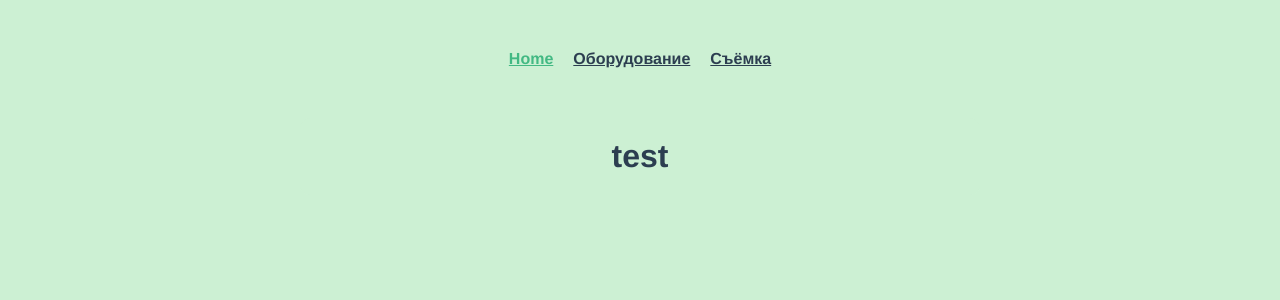
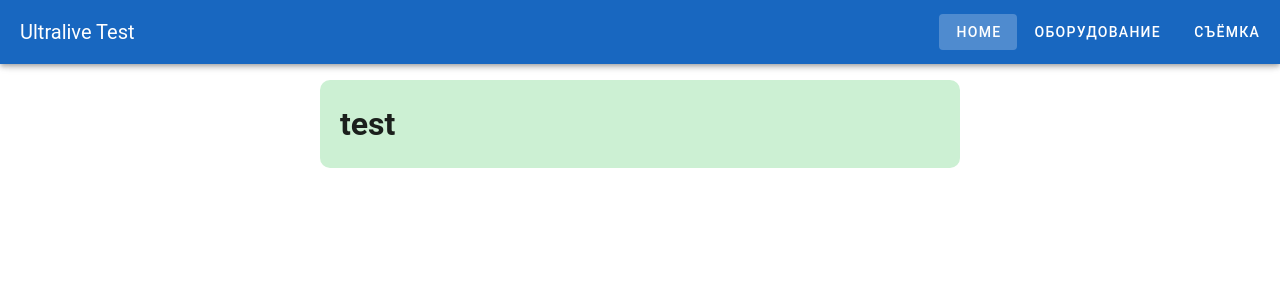
Before and after one commit to VyacheslavKuchumov/ultralive-stuff, a Vue app in the folder front/: page / in a window 1280 px wide. Shown: the top 300 px of the page. Built offline with nearby package versions, Linux system fonts and the light colour scheme.

Commit message:
a lot of changes to make vuetify work

```diff
--- a/front/package.json
+++ b/front/package.json
@@ -7,6 +7,7 @@
     "build": "vue-cli-service build"
   },
   "dependencies": {
+    "@mdi/font": "^7.4.47",
     "axios": "^1.6.7",
     "vue": "^3.2.13",
     "vue-router": "^4.0.3",
@@ -16,7 +17,9 @@
     "@vue/cli-plugin-router": "~5.0.0",
     "@vue/cli-plugin-vuex": "~5.0.0",
     "@vue/cli-service": "~5.0.0",
-    "vue-cli-plugin-vuetify": "~2.5.8"
+    "vite-plugin-vuetify": "^2.0.4",
+    "vue-cli-plugin-vuetify": "~2.5.8",
+    "vuetify": "^3.7.1"
   },
   "browserslist": [
     "> 1%",
--- a/front/src/App.vue
+++ b/front/src/App.vue
@@ -1,16 +1,20 @@
 <template>
-  <nav>
-    <router-link to="/">Home</router-link>
-    <router-link to="/equipment">Оборудование</router-link>
-    <router-link to="/shooting">Съёмка</router-link>
-    <!-- <router-link v-if="isAuth" to="/card">My card</router-link>  -->
-    <!-- <router-link to="/about">About</router-link>  -->
-    <!-- <router-link  to="/search">Look up someone else's card</router-link>  -->
-    <!-- <router-link v-if="!isAuth" to="/register">Register</router-link>  -->
-    <!-- <router-link v-if="!isAuth" to="/login">Login</router-link>
-    <a v-if="isAuth" @click="logout()">Logout</a> -->
-  </nav>
-  <router-view/>
+  <v-app>
+    <v-app-bar color="primary" dark >
+      <v-toolbar-title>Ultralive Test</v-toolbar-title>
+      <v-spacer></v-spacer>
+
+      <v-btn text to="/">Home</v-btn>
+      <v-btn text to="/equipment">Оборудование</v-btn>
+      <v-btn text to="/shooting">Съёмка</v-btn>
+    </v-app-bar>
+    <v-main>
+      <v-container>
+        <router-view />
+      </v-container>
+
+    </v-main>
+  </v-app>
 </template>
 
 <script>
@@ -35,31 +39,5 @@ export default{
 </script>
 
 <style>
-#app {
-  font-family: Avenir, Helvetica, Arial, sans-serif;
-  -webkit-font-smoothing: antialiased;
-  -moz-osx-font-smoothing: grayscale;
-  text-align: center;
-  color: #2c3e50;
-}
 
-nav {
-  display: flex;
-  flex-direction: row;
-  column-gap: 20px;
-  margin: auto;
-  justify-content: center;
-  width:20vw;
-  margin-top: 50px;
-  margin-bottom: 50px;
-}
-
-nav a {
-  font-weight: bold;
-  color: #2c3e50;
-}
-
-nav a.router-link-exact-active {
-  color: #42b983;
-}
 </style>
--- a/front/src/main.js
+++ b/front/src/main.js
@@ -2,13 +2,42 @@ import { createApp } from 'vue'
 import App from './App.vue'
 import router from './router'
 import store from './store'
-import components from '@/components/ui'
+// import components from '@/components/ui'
 
+
+
+
+
+
+
+// Vuetify
+import 'vuetify/styles'
+import { createVuetify } from 'vuetify'
+import * as components from 'vuetify/components'
+import * as directives from 'vuetify/directives'
+import '@mdi/font/css/materialdesignicons.css'
+import { aliases, mdi } from 'vuetify/iconsets/mdi-svg'
+
+
+
+const vuetify = createVuetify({
+  components,
+  directives,
+  icons: {
+    defaultSet: 'mdi',
+    aliases,
+    sets: {
+      mdi,
+    },
+  },
+
+})
 
 const app = createApp(App)
 
-components.forEach(component => {
-    app.component(component.name, component)
-});
+// components.forEach(component => {
+//     app.component(component.name, component)
+// });
 
-app.use(store).use(router).mount('#app')
+
+app.use(store).use(vuetify).use(router).mount('#app')
--- /dev/null
+++ b/front/src/store/equipment.js
@@ -0,0 +1,24 @@
+import instance from "@/middlewares"
+
+export default {
+    name: 'equipment',
+    state: () => ({
+        equipment: null
+    }),
+    mutations: {
+        setEquipment(state, equipment) {
+            state.equipment = equipment
+        }
+    },
+    actions: {
+        async getAllEquipment({ commit }) {
+
+            const equipment = await instance.get(`/api/equipment`)
+            if (equipment) return commit('setEquipment', equipment.data)
+            console.log(equipment.message);
+        },
+
+    },
+
+    namespaced: true
+};
--- a/front/src/store/index.js
+++ b/front/src/store/index.js
@@ -2,6 +2,7 @@ import { createStore } from 'vuex'
 import auth from '@/store/auth'
 import user from '@/store/user'
 import stuff from '@/store/stuff'
+import equipment from '@/store/equipment'
 export default createStore({
   state: {
   },
@@ -15,5 +16,6 @@ export default createStore({
     auth: auth,
     user: user,
     stuff: stuff,
+    equipment: equipment,
   }
 })
--- a/front/src/views/EquipmentView.vue
+++ b/front/src/views/EquipmentView.vue
@@ -1,18 +1,45 @@
 <template>
     <div>
-      Оборудование
+        <h2>Оборудование</h2>
+
+            <v-icon icon="mdi" />
+
+
+
+        <v-data-table
+            :headers="headers"
+            :items="equipment"
+            class="elevation-1">
+
+        </v-data-table>
     </div>
 </template>
 
 <script>
+    import { mapActions, mapState } from 'vuex';
+
     export default {
         data() {
-        return {
+            return {
 
-        };
+            };
+        },
+        computed: {
+        ...mapState('equipment', ['equipment']),  // Correctly map the equipment state
+        headers() {
+            return [
+                { title: 'ID', key: 'id'},
+                { title: 'Название', key: 'equipment_name' },
+                { title: 'Серийный номер', key: 'serial_number' },
+
+            ];
+        }
         },
         methods: {
-
+        ...mapActions('equipment', ['getAllEquipment'])  // Map the getAllEquipment action from Vuex
         },
+        beforeMount() {
+        this.getAllEquipment();  // Fetch equipment data before the component mounts
+        }
     };
 </script>
```
Also changed, not shown: 1 other file (tests, documents, lock files or other folders).
